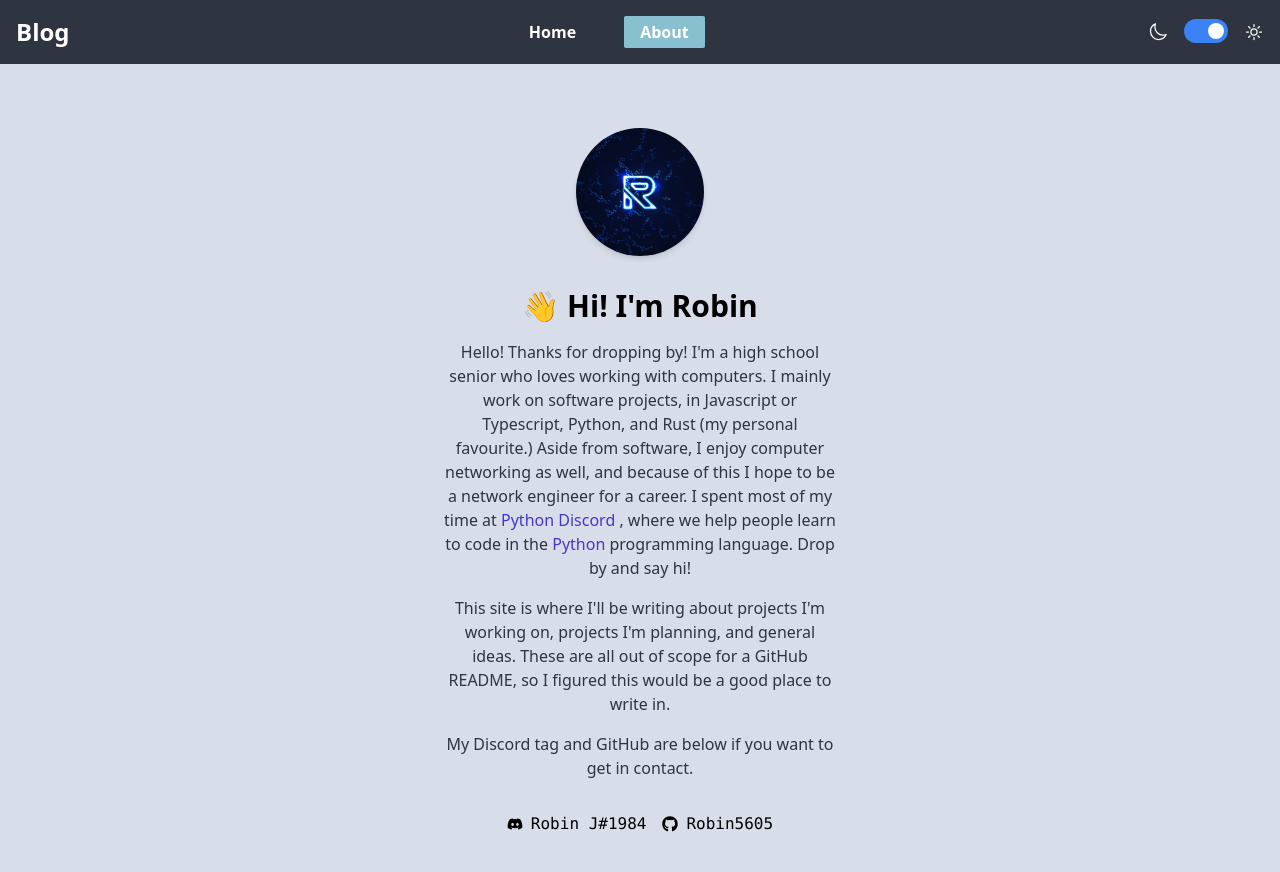
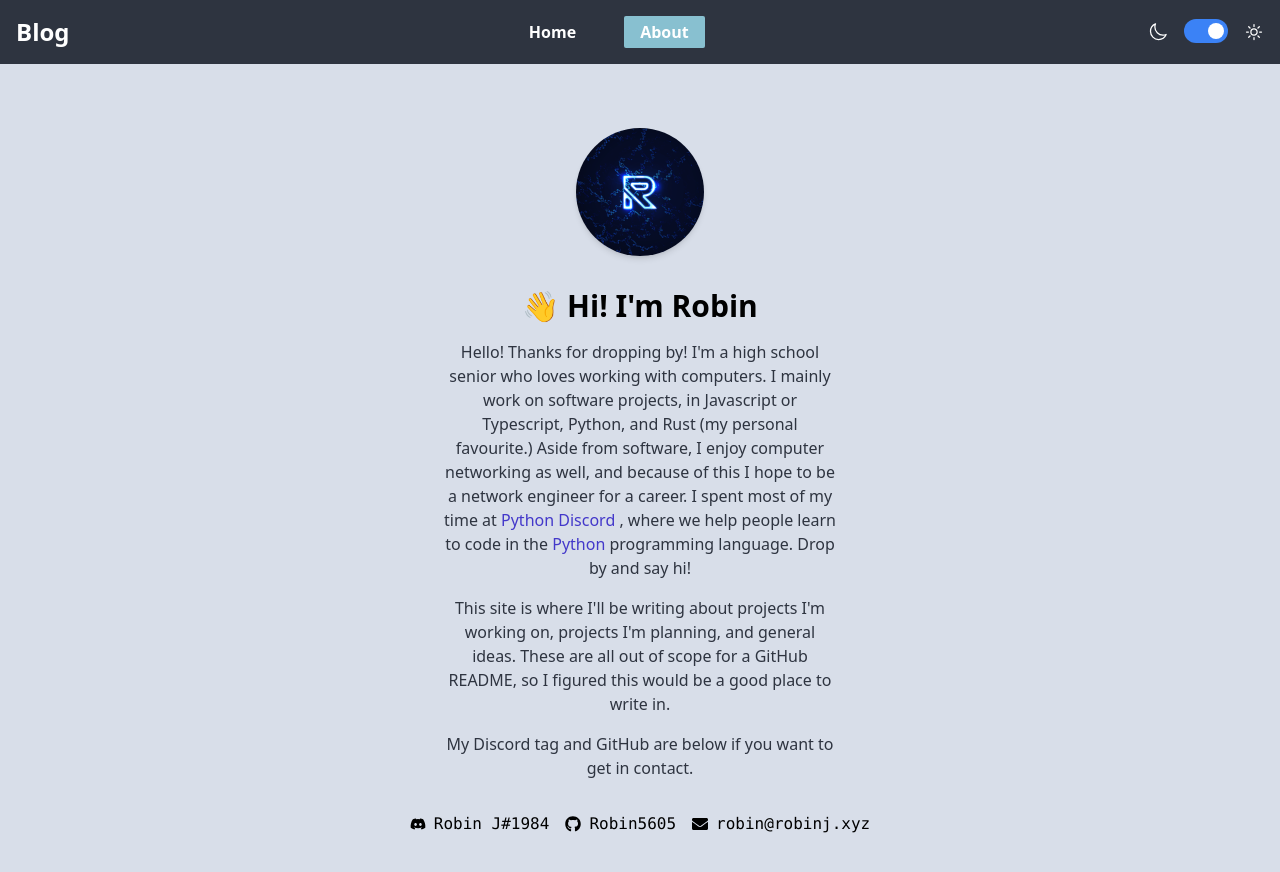
Before and after one commit to Robin5605/blogsite, a Next.js app: page /about in a window 1280 px wide. Shown: the top 872 px of the page. Built offline with nearby package versions, Linux system fonts and the light colour scheme.

Commit message:
Add email link to about me

```diff
--- a/pages/about.tsx
+++ b/pages/about.tsx
@@ -1,7 +1,7 @@
 import Navbar from "../components/navbar";
 import picture from "../public/picture.png";
 import Image from "next/image";
-import { FaDiscord, FaGithub } from "react-icons/fa";
+import { FaDiscord, FaEnvelope, FaGithub } from "react-icons/fa";
 
 export default function About() {
   return (
@@ -52,6 +52,12 @@ export default function About() {
               </a>
             </div>
 
+            <div className="flex items-center space-x-2 font-mono">
+              <FaEnvelope />
+              <a href={"mailto:robin@robinj.xyz"}>
+                robin@robinj.xyz
+              </a>
+            </div>
           </div>
         </div>
     </div>
```
